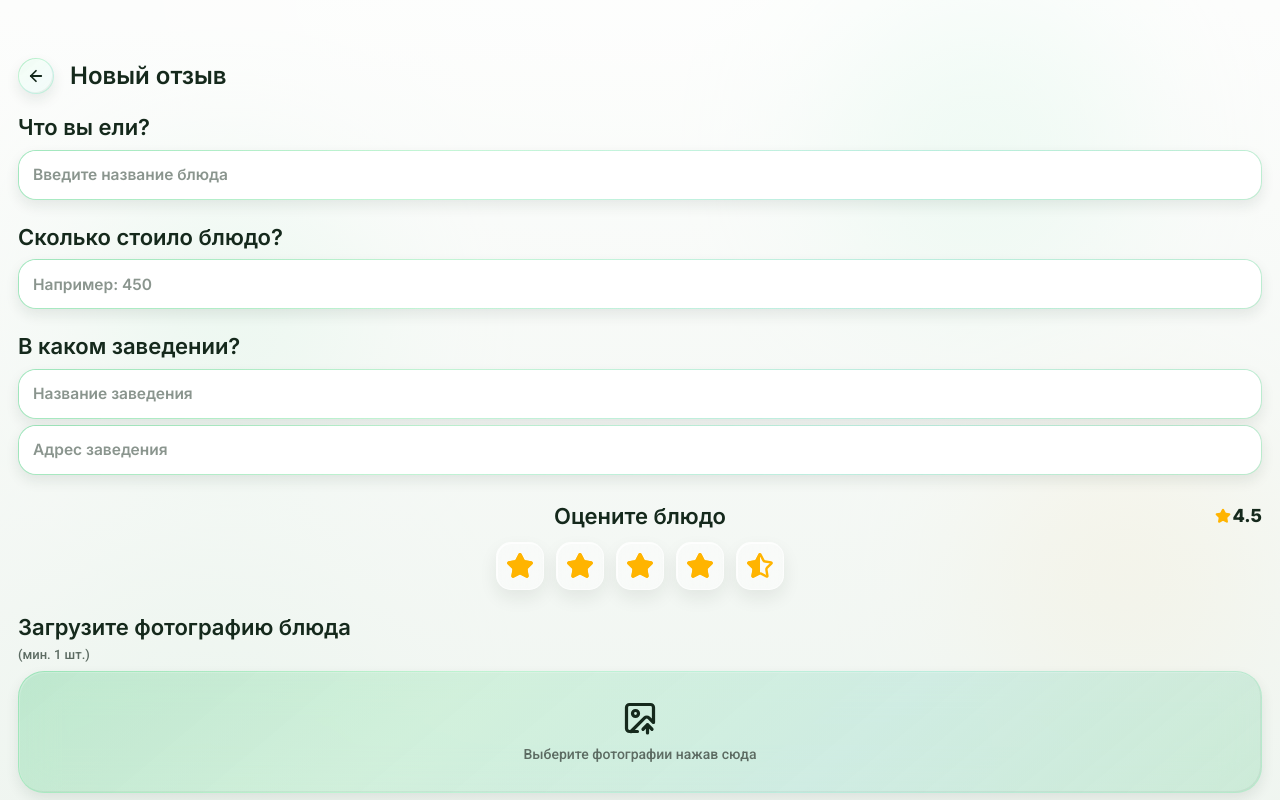
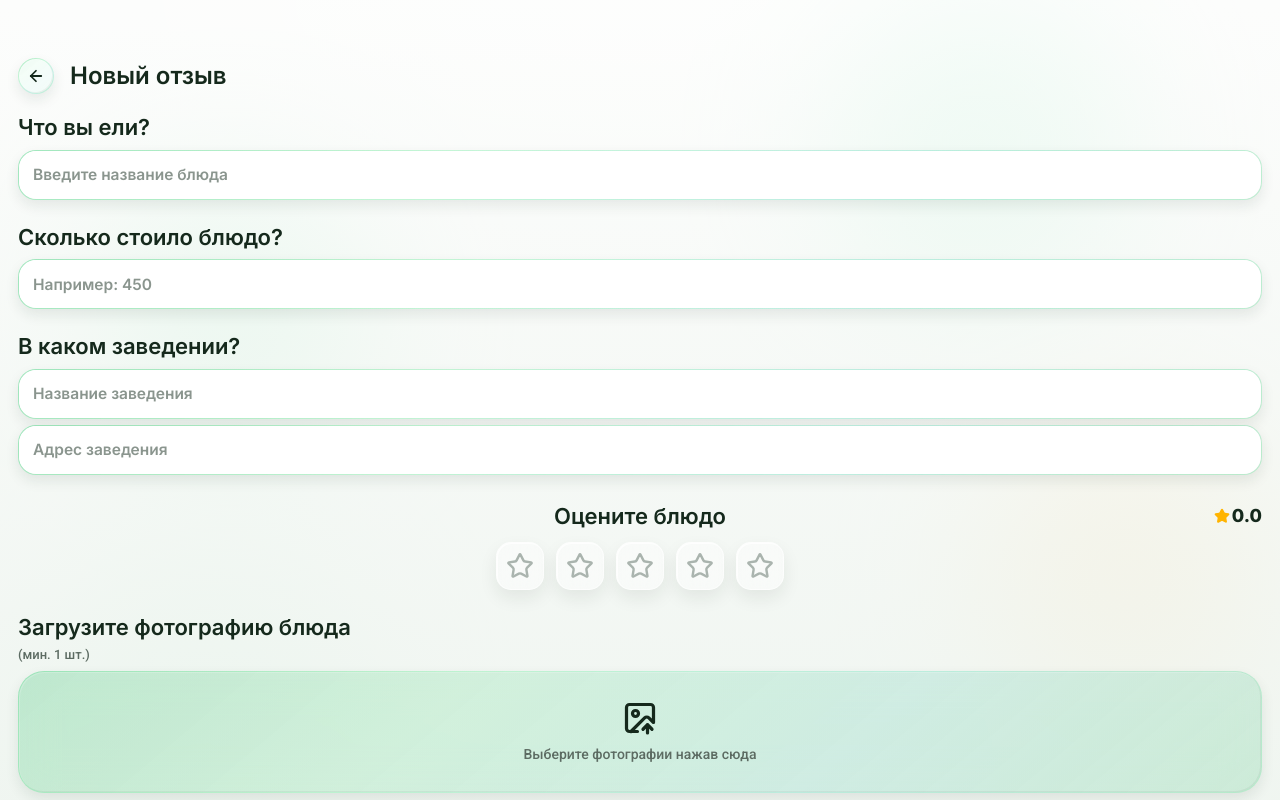
Before and after one commit to goldslugger762/foody-front, a Next.js app: page /new-review in a window 1280 px wide. Built offline with nearby package versions, Linux system fonts and the light colour scheme.

Commit message:
фикс звезд

```diff
--- a/components/review/new-review-form.tsx
+++ b/components/review/new-review-form.tsx
@@ -477,7 +477,7 @@ export function NewReviewForm({ brand, palette }: NewReviewFormProps) {
   const [price, setPrice] = useState("");
   const [place, setPlace] = useState("");
   const [address, setAddress] = useState("");
-  const [rating, setRating] = useState(4.5);
+  const [rating, setRating] = useState(0);
   const [photos, setPhotos] = useState<File[]>([]);
   const [review, setReview] = useState("");
   const [tagDraft, setTagDraft] = useState("");
@@ -499,6 +499,7 @@ export function NewReviewForm({ brand, palette }: NewReviewFormProps) {
     price.trim().length > 0 &&
     place.trim().length > 0 &&
     address.trim().length > 0 &&
+    rating > 0 &&
     photos.length > 0 &&
     review.trim().length > 0 &&
     tags.length > 0;
```
